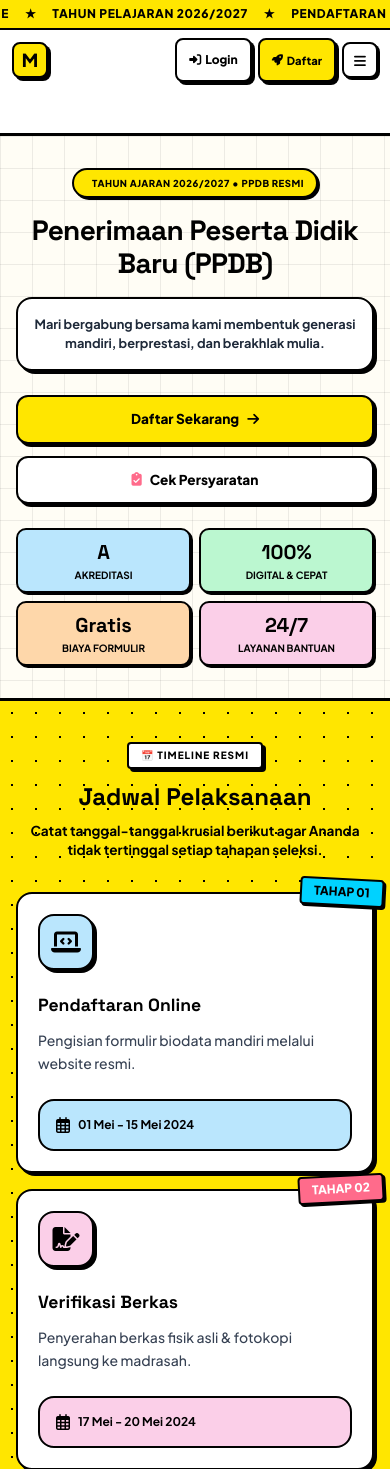
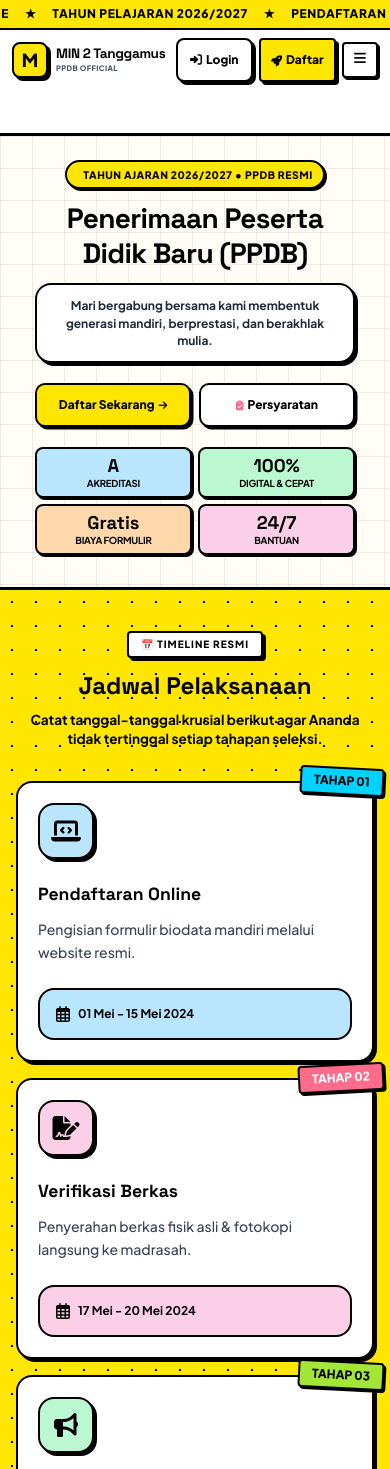
Before and after one commit to giehotz/ppdbv1, a CodeIgniter 4 app: the page made by app/Views/landing/index2.php in a window 390 px wide. Shown: the top 1469 px of the page. Run offline with PHP 8.4 and a stand-in for CodeIgniter, Linux system fonts and the light colour scheme; the template is opened without the code that fills it, so the values that code supplies are empty; style sheets or scripts are compiled from the project's sources; some libraries are stand-ins or nearby versions.

Commit message:
fix(landing): redesign mobile header and hero section for compact layout

```diff
--- a/app/Views/landing/index2.php
+++ b/app/Views/landing/index2.php
@@ -36,9 +36,16 @@
             --neo-bg: #FFFDF5;
         }
 
+        html {
+            overflow-x: hidden;
+            max-width: 100%;
+        }
+
         body {
             font-family: 'Plus Jakarta Sans', sans-serif;
             background-color: var(--neo-bg);
+            overflow-x: hidden;
+            max-width: 100%;
         }
 
         .font-heading {
@@ -187,15 +194,15 @@
                 padding-bottom: 0.5rem !important;
             }
             .navbar-brand-text .school-name {
-                font-size: 0.8rem !important;
-                max-width: 120px;
+                font-size: 0.75rem !important;
+                max-width: 140px;
                 overflow: hidden;
                 text-overflow: ellipsis;
                 white-space: nowrap;
                 display: block;
             }
             .navbar-brand-text .school-sub {
-                font-size: 8px !important;
+                font-size: 7.5px !important;
                 letter-spacing: 0.05em !important;
             }
             .navbar-logo {
@@ -203,8 +210,8 @@
                 height: 2.25rem !important;
             }
             .navbar-cta-register {
-                font-size: 0.7rem !important;
-                padding: 0.4rem 0.75rem !important;
+                font-size: 0.75rem !important;
+                padding: 0.35rem 0.65rem !important;
                 border-width: 2px !important;
                 box-shadow: 2px 2px 0px 0px #000 !important;
             }
@@ -221,56 +228,71 @@
 
             /* -- Hero Mobile -- */
             #beranda {
-                padding-top: 2rem !important;
+                padding-top: 1.5rem !important;
                 padding-bottom: 2rem !important;
             }
             #beranda .badge-pill {
-                font-size: 0.6rem !important;
-                padding: 0.35rem 0.75rem !important;
-                margin-bottom: 1rem !important;
+                font-size: 0.65rem !important;
+                padding: 0.3rem 0.65rem !important;
+                margin-bottom: 0.75rem !important;
                 border-width: 2px !important;
                 box-shadow: 2px 2px 0px 0px #000 !important;
             }
             #beranda h1 {
-                font-size: 1.6rem !important;
-                line-height: 1.2 !important;
-                margin-bottom: 1rem !important;
+                font-size: 1.45rem !important;
+                line-height: 1.25 !important;
+                margin-bottom: 0.75rem !important;
+                max-width: 20rem !important;
+                margin-left: auto !important;
+                margin-right: auto !important;
             }
             #beranda .hero-subheadline {
-                padding: 1rem !important;
+                padding: 0.75rem !important;
                 border-width: 2px !important;
                 box-shadow: 3px 3px 0px 0px #000 !important;
-                margin-bottom: 1.5rem !important;
+                margin-bottom: 1.25rem !important;
+                max-width: 20rem !important;
+                margin-left: auto !important;
+                margin-right: auto !important;
             }
             #beranda .hero-subheadline p {
-                font-size: 0.8rem !important;
-                line-height: 1.5 !important;
+                font-size: 0.75rem !important;
+                line-height: 1.45 !important;
             }
             .hero-cta-group {
-                gap: 0.75rem !important;
+                gap: 0.5rem !important;
+                max-width: 20rem !important;
+                margin-left: auto !important;
+                margin-right: auto !important;
             }
             .hero-cta-group .neo-btn {
-                padding: 0.75rem 1rem !important;
-                font-size: 0.85rem !important;
+                padding: 0.55rem 0.5rem !important;
+                font-size: 0.75rem !important;
                 border-width: 2px !important;
-                box-shadow: 3px 3px 0px 0px #000 !important;
-                border-radius: 0.75rem !important;
+                box-shadow: 2.5px 2.5px 0px 0px #000 !important;
+                border-radius: 0.625rem !important;
             }
             .hero-stats-grid {
-                gap: 0.5rem !important;
-                margin-top: 1.5rem !important;
+                gap: 0.4rem !important;
+                margin-top: 1.25rem !important;
+                max-width: 20rem !important;
+                margin-left: auto !important;
+                margin-right: auto !important;
             }
             .hero-stats-grid > div {
-                padding: 0.5rem !important;
-                border-radius: 0.625rem !important;
+                padding: 0.4rem 0.3rem !important;
+                border-radius: 0.5rem !important;
                 border-width: 2px !important;
                 box-shadow: 2px 2px 0px 0px #000 !important;
             }
             .hero-stats-grid .font-heading {
-                font-size: 1.25rem !important;
+                font-size: 1.15rem !important;
+                line-height: 1.1 !important;
             }
-            .hero-stats-grid .text-xs {
+            .hero-stats-grid .text-xs,
+            .hero-stats-grid [class*="text-[10px]"] {
                 font-size: 0.6rem !important;
+                line-height: 1.2 !important;
             }
 
             /* -- Section Spacing Mobile -- */
@@ -614,7 +636,7 @@
         <div class="container mx-auto px-3 md:px-6 py-1.5 md:py-3 flex items-center justify-between">
 
             <!-- Logo & Brand -->
-            <a href="#" class="flex items-center gap-2 md:gap-3 group min-w-0 shrink-0 whitespace-nowrap">
+            <a href="#" class="flex items-center gap-2 md:gap-3 group min-w-0 shrink">
                 <?php if (!empty($web['logo_sekolah'])): ?>
                     <div class="navbar-logo w-9 h-9 md:w-11 md:h-11 bg-[#FFE600] rounded-xl border-2 border-black shadow-[3px_3px_0px_0px_#000] p-1 flex items-center justify-center group-hover:rotate-6 transition-transform shrink-0">
                         <img src="<?= base_url('uploads/logo/' . $web['logo_sekolah']) ?>" alt="Logo" class="w-full h-full object-contain">
@@ -624,11 +646,11 @@
                         <?= mb_substr(esc($content['navbar']['nama_sekolah'] ?? 'M'), 0, 1) ?>
                     </div>
                 <?php endif; ?>
-                <div class="hidden md:flex flex-col min-w-0 navbar-brand-text">
-                    <span class="school-name font-heading font-black text-sm md:text-xl tracking-tight text-black line-clamp-1 group-hover:text-[#FF6B8B] transition-colors">
+                <div class="flex flex-col min-w-0 navbar-brand-text max-w-[130px] sm:max-w-xs md:max-w-none">
+                    <span class="school-name font-heading font-black text-xs sm:text-sm md:text-xl tracking-tight text-black truncate group-hover:text-[#FF6B8B] transition-colors">
                         <?= esc($content['navbar']['nama_sekolah'] ?? 'MIN 2 Tanggamus') ?>
                     </span>
-                    <span class="school-sub text-[9px] md:text-[10px] font-extrabold uppercase tracking-widest text-gray-600">PPDB Official Portal</span>
+                    <span class="school-sub text-[8px] sm:text-[9px] md:text-[10px] font-extrabold uppercase tracking-widest text-gray-600 truncate">PPDB Official</span>
                 </div>
             </a>
 
@@ -652,16 +674,16 @@
 
             <!-- Action Buttons -->
             <div class="flex items-center gap-1.5 md:gap-3 shrink-0">
-                <a href="<?= base_url('login') ?>" class="inline-flex neo-btn bg-white hover:bg-gray-100 text-black py-1.5 md:py-2 px-3 md:px-5 rounded-xl text-xs md:text-sm shadow-[2px_2px_0px_0px_#000]">
+                <a href="<?= base_url('login') ?>" class="hidden sm:inline-flex neo-btn bg-white hover:bg-gray-100 text-black py-1.5 md:py-2 px-3 md:px-5 rounded-xl text-xs md:text-sm shadow-[2px_2px_0px_0px_#000]">
                     <i class="fas fa-sign-in-alt mr-1 md:mr-2"></i> Login
                 </a>
-                <a href="<?= base_url('auth/register') ?>" class="navbar-cta-register neo-btn bg-[#FFE600] hover:bg-[#FFE600] text-black py-1.5 md:py-2 px-3 md:px-6 rounded-xl text-xs md:text-sm shadow-[2px_2px_0px_0px_#000]">
-                    <i class="fas fa-rocket mr-1 md:mr-2"></i> Daftar
+                <a href="<?= base_url('auth/register') ?>" class="navbar-cta-register inline-flex items-center neo-btn bg-[#FFE600] hover:bg-[#FFE600] text-black py-1.5 md:py-2 px-2.5 md:px-6 rounded-lg md:rounded-xl text-xs md:text-sm font-bold shadow-[2px_2px_0px_0px_#000]">
+                    <i class="fas fa-rocket mr-1 md:mr-2 text-[11px] md:text-xs"></i> <span>Daftar</span>
                 </a>
 
                 <!-- Mobile Menu Toggle -->
-                <button class="lg:hidden p-2 md:p-2.5 rounded-xl border-2 border-black bg-white shadow-[2px_2px_0px_0px_#000] hover:bg-[#FFE600] transition-all" id="menu-btn" aria-label="Toggle Menu">
-                    <i class="fas fa-bars text-base md:text-lg w-5 text-center"></i>
+                <button class="lg:hidden p-1.5 md:p-2.5 rounded-lg md:rounded-xl border-2 border-black bg-white shadow-[2px_2px_0px_0px_#000] hover:bg-[#FFE600] transition-all flex items-center justify-center shrink-0" id="menu-btn" aria-label="Toggle Menu">
+                    <i class="fas fa-bars text-sm md:text-lg w-4 h-4 md:w-5 md:h-5 flex items-center justify-center"></i>
                 </button>
             </div>
         </div>
@@ -736,36 +758,36 @@
                 <?php endif; ?>
 
                 <!-- CTA Buttons -->
-                <div class="hero-cta-group flex flex-col sm:flex-row gap-3 md:gap-4 w-full sm:w-auto justify-center items-center">
+                <div class="hero-cta-group grid grid-cols-2 sm:flex sm:flex-row gap-2 sm:gap-4 w-full max-w-xs sm:max-w-none sm:w-auto justify-center items-center mx-auto">
                     <a href="<?= esc($content['hero']['cta_link'] ?? base_url('auth/register'), 'attr') ?>"
-                       class="neo-btn bg-[#FFE600] hover:bg-[#FFE600] text-black py-3 md:py-4 px-6 md:px-10 rounded-xl md:rounded-2xl text-base md:text-xl w-full sm:w-auto group">
+                       class="neo-btn bg-[#FFE600] hover:bg-[#FFE600] text-black py-2.5 sm:py-3 md:py-4 px-2.5 sm:px-6 md:px-10 rounded-xl md:rounded-2xl text-xs sm:text-base md:text-xl w-full sm:w-auto group flex items-center justify-center text-center font-black">
                         <span><?= esc($content['hero']['cta_text'] ?? 'Daftar Sekarang') ?></span>
-                        <i class="fas fa-arrow-right ml-2 md:ml-3 group-hover:translate-x-1.5 transition-transform"></i>
+                        <i class="fas fa-arrow-right ml-1 sm:ml-2 md:ml-3 text-[10px] sm:text-sm group-hover:translate-x-1.5 transition-transform"></i>
                     </a>
                     <a href="#syarat"
-                       class="neo-btn bg-white hover:bg-gray-50 text-black py-3 md:py-4 px-6 md:px-8 rounded-xl md:rounded-2xl text-base md:text-xl w-full sm:w-auto">
-                        <i class="fas fa-clipboard-check mr-2 text-[#FF6B8B]"></i>
-                        <span>Cek Persyaratan</span>
+                       class="neo-btn bg-white hover:bg-gray-50 text-black py-2.5 sm:py-3 md:py-4 px-2.5 sm:px-6 md:px-8 rounded-xl md:rounded-2xl text-xs sm:text-base md:text-xl w-full sm:w-auto flex items-center justify-center text-center font-black">
+                        <i class="fas fa-clipboard-check mr-1 sm:mr-2 text-[#FF6B8B] text-[10px] sm:text-sm"></i>
+                        <span>Persyaratan</span>
                     </a>
                 </div>
 
                 <!-- Quick Stats Badges -->
-                <div class="hero-stats-grid grid grid-cols-2 md:grid-cols-4 gap-2.5 md:gap-4 mt-8 md:mt-14 w-full max-w-3xl">
-                    <div class="bg-[#BAE6FD] p-3 md:p-4 rounded-xl border-2 border-black shadow-[3px_3px_0px_0px_#000] text-center">
-                        <div class="font-heading font-black text-xl md:text-3xl text-black">A</div>
-                        <div class="text-[10px] md:text-xs font-bold text-black uppercase mt-0.5 md:mt-1">Akreditasi</div>
+                <div class="hero-stats-grid grid grid-cols-2 md:grid-cols-4 gap-2 sm:gap-2.5 md:gap-4 mt-5 sm:mt-8 md:mt-14 w-full max-w-xs sm:max-w-md md:max-w-3xl mx-auto">
+                    <div class="bg-[#BAE6FD] p-2 sm:p-3 md:p-4 rounded-lg md:rounded-xl border-2 border-black shadow-[2px_2px_0px_0px_#000] md:shadow-[3px_3px_0px_0px_#000] text-center">
+                        <div class="font-heading font-black text-base sm:text-xl md:text-3xl text-black leading-tight">A</div>
+                        <div class="text-[9px] sm:text-[10px] md:text-xs font-bold text-black uppercase mt-0.5 md:mt-1 tracking-tight">Akreditasi</div>
                     </div>
-                    <div class="bg-[#BBF7D0] p-3 md:p-4 rounded-xl border-2 border-black shadow-[3px_3px_0px_0px_#000] text-center">
-                        <div class="font-heading font-black text-xl md:text-3xl text-black">100%</div>
-                        <div class="text-[10px] md:text-xs font-bold text-black uppercase mt-0.5 md:mt-1">Digital & Cepat</div>
+                    <div class="bg-[#BBF7D0] p-2 sm:p-3 md:p-4 rounded-lg md:rounded-xl border-2 border-black shadow-[2px_2px_0px_0px_#000] md:shadow-[3px_3px_0px_0px_#000] text-center">
+                        <div class="font-heading font-black text-base sm:text-xl md:text-3xl text-black leading-tight">100%</div>
+                        <div class="text-[9px] sm:text-[10px] md:text-xs font-bold text-black uppercase mt-0.5 md:mt-1 tracking-tight">Digital & Cepat</div>
                     </div>
-                    <div class="bg-[#FED7AA] p-3 md:p-4 rounded-xl border-2 border-black shadow-[3px_3px_0px_0px_#000] text-center">
-                        <div class="font-heading font-black text-xl md:text-3xl text-black">Gratis</div>
-                        <div class="text-[10px] md:text-xs font-bold text-black uppercase mt-0.5 md:mt-1">Biaya Formulir</div>
+                    <div class="bg-[#FED7AA] p-2 sm:p-3 md:p-4 rounded-lg md:rounded-xl border-2 border-black shadow-[2px_2px_0px_0px_#000] md:shadow-[3px_3px_0px_0px_#000] text-center">
+                        <div class="font-heading font-black text-base sm:text-xl md:text-3xl text-black leading-tight">Gratis</div>
+                        <div class="text-[9px] sm:text-[10px] md:text-xs font-bold text-black uppercase mt-0.5 md:mt-1 tracking-tight">Biaya Formulir</div>
                     </div>
-                    <div class="bg-[#FBCFE8] p-3 md:p-4 rounded-xl border-2 border-black shadow-[3px_3px_0px_0px_#000] text-center">
-                        <div class="font-heading font-black text-xl md:text-3xl text-black">24/7</div>
-                        <div class="text-[10px] md:text-xs font-bold text-black uppercase mt-0.5 md:mt-1">Layanan Bantuan</div>
+                    <div class="bg-[#FBCFE8] p-2 sm:p-3 md:p-4 rounded-lg md:rounded-xl border-2 border-black shadow-[2px_2px_0px_0px_#000] md:shadow-[3px_3px_0px_0px_#000] text-center">
+                        <div class="font-heading font-black text-base sm:text-xl md:text-3xl text-black leading-tight">24/7</div>
+                        <div class="text-[9px] sm:text-[10px] md:text-xs font-bold text-black uppercase mt-0.5 md:mt-1 tracking-tight">Bantuan</div>
                     </div>
                 </div>
 
```
